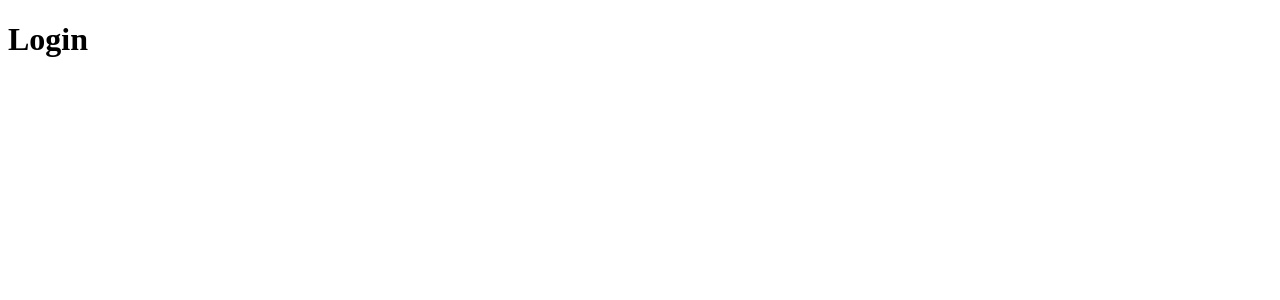
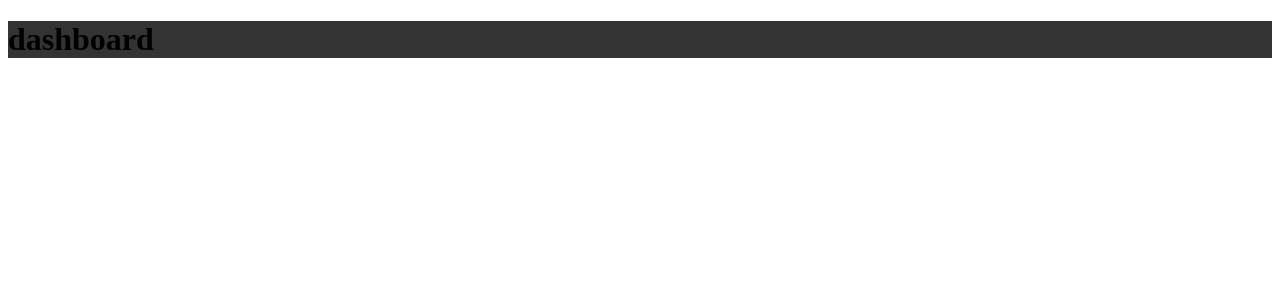
Before and after one commit to elanfraga/gobarber-web-m8-bootcamp, a React (Create React App) app: page /dashboard in a window 1280 px wide. Before the commit this address led to /. Shown: the top 300 px of the page. Built offline with nearby package versions, Linux system fonts and the light colour scheme.

Commit message:
Layouts por página

```diff
--- a/package.json
+++ b/package.json
@@ -10,7 +10,8 @@
     "react-redux": "^7.1.1",
     "react-router-dom": "^5.0.1",
     "react-scripts": "3.1.1",
-    "reactotron-react-js": "^3.3.2"
+    "reactotron-react-js": "^3.3.2",
+    "styled-components": "^4.3.2"
   },
   "scripts": {
     "start": "react-app-rewired start",
--- /dev/null
+++ b/src/pages/_layouts/auth/index.js
@@ -0,0 +1,12 @@
+import React from 'react';
+import PropTypes from 'prop-types';
+
+import { Wrapper } from './styles';
+
+export default function DefaultLayout({ children }) {
+  return <Wrapper>{children}</Wrapper>;
+}
+
+DefaultLayout.propTypes = {
+  children: PropTypes.element.isRequired,
+};
--- /dev/null
+++ b/src/pages/_layouts/auth/styles.js
@@ -0,0 +1,6 @@
+import styled from 'styled-components';
+
+export const Wrapper = styled.div`
+  height: 100%;
+  background: linear-gradient(-90deg, #7159c1, #ab59c1);
+`;
--- /dev/null
+++ b/src/pages/_layouts/default/index.js
@@ -0,0 +1,12 @@
+import React from 'react';
+import PropTypes from 'prop-types';
+
+import { Wrapper } from './styles';
+
+export default function DefaultLayout({ children }) {
+  return <Wrapper>{children}</Wrapper>;
+}
+
+DefaultLayout.propTypes = {
+  children: PropTypes.element.isRequired,
+};
--- /dev/null
+++ b/src/pages/_layouts/default/styles.js
@@ -0,0 +1,6 @@
+import styled from 'styled-components';
+
+export const Wrapper = styled.div`
+  height: 100%;
+  background: #333;
+`;
--- a/src/routes/Route.js
+++ b/src/routes/Route.js
@@ -1,13 +1,16 @@
 import React from 'react';
 import PropTypes from 'prop-types';
 import { Route, Redirect } from 'react-router-dom';
+
+import AuthLayout from '../pages/_layouts/auth';
+import DefaultLayout from '../pages/_layouts/default';
 
 export default function RouteWrapper({
   component: Component,
   isPrivate,
   ...rest
 }) {
-  const signed = false;
+  const signed = true;
 
   if (!signed && isPrivate) {
     return <Redirect to="/" />;
@@ -17,7 +20,19 @@ export default function RouteWrapper({
     return <Redirect to="/dashboard" />;
   }
 
-  return <Route {...rest} component={Component} />;
+  const Layout = signed ? DefaultLayout : AuthLayout;
+  console.tron.warn(Layout);
+
+  return (
+    <Route
+      {...rest}
+      render={props => (
+        <Layout>
+          <Component {...props} />
+        </Layout>
+      )}
+    />
+  );
 }
 
 RouteWrapper.propTypes = {
```
Also changed, not shown: .eslintrc.js, 1 other file (tests, documents, lock files or other folders).
